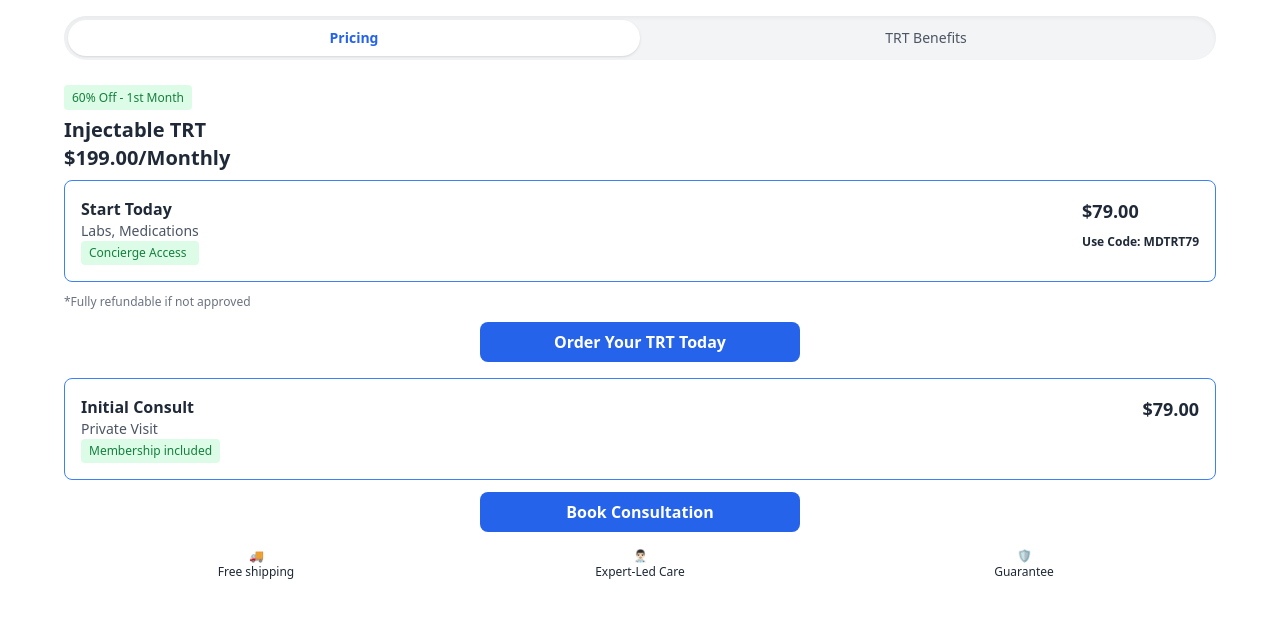
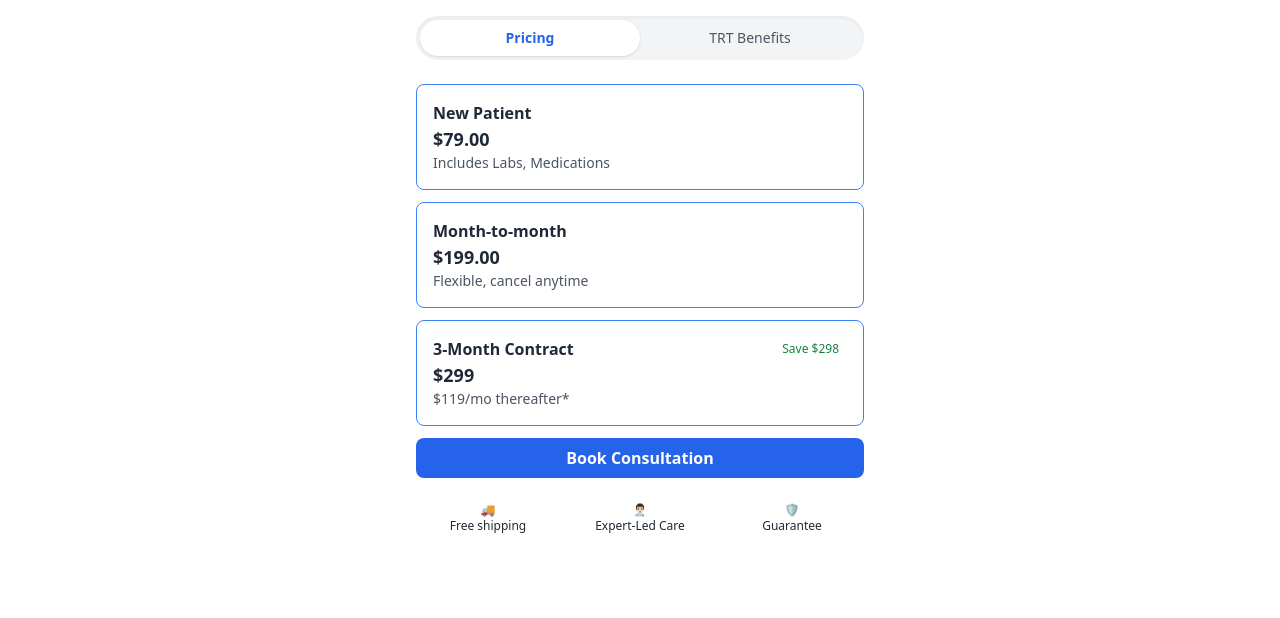
Before and after one commit to RVA2025/trt-landing, a plain HTML site: page index.html in a window 1280 px wide. Drawn offline with nearby package versions, Linux system fonts and the light colour scheme.

Commit message:
Update index.html

```diff
--- a/index.html
+++ b/index.html
@@ -2,109 +2,96 @@
 <html lang="en">
 <head>
   <meta charset="UTF-8" />
-  <meta name="viewport" content="width=device-width, initial-scale=1.0"/>
+  <meta name="viewport" content="width=device-width, initial-scale=1.0, maximum-scale=1.0, user-scalable=no"/>
   <title>TRT Info</title>
 
-  <!-- Preload Tailwind & Fonts -->
-  <link rel="preconnect" href="https://cdn.tailwindcss.com" crossorigin>
-  <link rel="preload" as="script" href="https://cdn.tailwindcss.com">
-  <link rel="preconnect" href="https://fonts.googleapis.com" crossorigin>
-  <link rel="preconnect" href="https://fonts.gstatic.com" crossorigin>
-
+  <!-- Tailwind -->
   <script src="https://cdn.tailwindcss.com"></script>
 
   <style>
-    html { font-size: 16px; }
-    body { font-family: system-ui, sans-serif; }
-    .tab-content {
-      display: none;
-      opacity: 0;
-      transform: scale(0.97);
-      transition: opacity 0.4s ease, transform 0.4s ease;
-    }
-    .tab-active {
-      display: block;
-      opacity: 1;
-      transform: scale(1);
-    }
-    .toggle-btn {
-      transition: all 0.3s ease-in-out;
-    }
-    .marker {
-      transform: translate(-50%, -50%);
-    }
-    .popup {
-      display: none;
-    }
+    body { font-family: system-ui, sans-serif; margin:0; padding:0; overflow-x:hidden; }
+    .tab-content { display:none; opacity:0; transform:scale(0.97); transition:opacity 0.4s ease, transform 0.4s ease; }
+    .tab-active { display:block; opacity:1; transform:scale(1); }
+    .toggle-btn { transition:all 0.3s ease-in-out; }
+    .marker { transform:translate(-50%, -50%); }
+    .popup { display:none; }
   </style>
 </head>
 
-<body class="bg-white text-gray-800 font-sans min-h-screen p-4">
-<main class="max-w-[90vw] mx-auto">
+<body class="bg-white text-gray-800 min-h-screen p-4 overflow-x-hidden">
+<main class="w-full max-w-md mx-auto">
 
-  <!-- Segmented Toggle Buttons -->
-  <div class="bg-gray-100 rounded-full flex p-[0.25em] mb-[1.5em] w-full shadow-inner">
-    <button id="btnPricing" class="toggle-btn flex-1 text-sm font-medium py-2 rounded-full text-center bg-white text-blue-600 font-semibold shadow">Pricing</button>
-    <button id="btnAbout" class="toggle-btn flex-1 text-sm font-medium py-2 rounded-full text-center text-gray-600">TRT Benefits</button>
+  <!-- Segmented Toggle -->
+  <div class="bg-gray-100 rounded-full flex p-1 mb-6 shadow-inner">
+    <button id="btnPricing" class="toggle-btn flex-1 text-xs sm:text-sm py-2 rounded-full bg-white text-blue-600 font-semibold shadow">Pricing</button>
+    <button id="btnAbout" class="toggle-btn flex-1 text-xs sm:text-sm py-2 rounded-full text-gray-600">TRT Benefits</button>
   </div>
 
-  <!-- Pricing Section (Pre-selected) -->
+  <!-- Pricing Section -->
   <section id="pricingContent" class="tab-content tab-active">
-    <span class="text-xs bg-green-100 text-green-700 px-2 py-1 rounded">60% Off - 1st Month</span>
-    <h1 class="text-xl font-bold my-2">Injectable TRT<br> $199.00/Monthly</h1>
+    <div class="border border-blue-500 rounded-lg p-4 mb-3">
+      <div class="flex justify-between">
+        <div>
+          <p class="font-bold">New Patient</p>
+	      <p class="text-lg font-bold text-left">$79.00</p>
+          <p class="text-sm text-gray-600">Includes Labs, Medications</p>
+        </div>
 
-    <div class="border border-blue-500 rounded-lg p-4 mb-3">
-      <div class="flex justify-between items-start">
-        <div>
-          <p class="font-bold">Start Today</p>
-          <p class="text-sm text-gray-600">Labs, Medications</p>
-          <p class="text-xs bg-green-100 text-green-700 px-2 py-1 rounded">Concierge Access</p>
-        </div>
-        <p class="text-lg font-bold">$79.00<br><span class="text-xs">Use Code: MDTRT79</span></p>
       </div>
     </div>
 
-    <p class="text-xs text-gray-500 mb-3">*Fully refundable if not approved</p>
-    <a href="https://www.express-medicalcare.com/product-page/start-testosterone-evaluation" target="_blank" class="block w-full max-w-xs text-center mx-auto bg-blue-600 text-white font-bold py-2 rounded-lg mb-4">Order Your TRT Today</a>
 
     <div class="border border-blue-500 rounded-lg p-4 mb-3">
-      <div class="flex justify-between items-start">
+      <div class="flex justify-between">
         <div>
-          <p class="font-bold">Initial Consult</p>
-          <p class="text-sm text-gray-600">Private Visit</p>
-          <p class="text-xs bg-green-100 text-green-700 px-2 py-1 rounded">Membership included</p>
+          <p class="font-bold">Month-to-month</p>
+          <p class="text-lg font-bold text-left">$199.00</p>
+          <p class="text-sm text-gray-600">Flexible, cancel anytime</p>
+
         </div>
-        <p class="text-lg font-bold">$79.00</p>
+
       </div>
     </div>
 
-    <a href="https://calendly.com/express-medicalcare-trt-evaluation/30min?hide_event_type_details=1&hide_gdpr_banner=1" target="_blank" class="block w-full max-w-xs text-center mx-auto bg-blue-600 text-white font-bold py-2 rounded-lg mb-4">Book Consultation</a>
+     <div class="border border-blue-500 rounded-lg p-4 mb-3">
+      <div class="flex justify-between">
+        <div>
+          <p class="font-bold">3-Month Contract</p>
+          <p class="text-lg font-bold text-left">$299</p>
+    	  <p class="text-sm text-gray-600">$119/mo thereafter*</p>
 
-    <div class="flex justify-between text-xs text-center">
-      <div class="flex-1">🚚<br>Free shipping</div>
-      <div class="flex-1">👨🏻‍⚕️<br>Expert-Led Care</div>
-      <div class="flex-1">🛡️<br>Guarantee</div>
+        </div>
+        <p class="text-xs bg-green-25 text-green-700 px-2 py-1 rounded">Save $298 </p>
+      </div>
+    </div>
+    <a href="https://calendly.com/express-medicalcare-trt-evaluation/30min?hide_event_type_details=1&hide_gdpr_banner=1" target="_blank" class="block w-full text-center bg-blue-600 text-white font-bold py-2 rounded-lg mb-6">Book Consultation</a>
+
+    <div class="grid grid-cols-3 gap-2 text-xs text-center">
+      <div>🚚<br>Free shipping</div>
+      <div>👨🏻‍⚕️<br>Expert-Led Care</div>
+      <div>🛡️<br>Guarantee</div>
     </div>
   </section>
 
-  <!-- About TRT Section -->
+  <!-- TRT Benefits Section -->
   <section id="aboutContent" class="tab-content">
-    <div class="relative w-full mb-[1.5em]">
-      <img src="https://static.wixstatic.com/media/ddaa0c_5573a9ba37164c93b8d0039c5aec01db~mv2.webp" alt="TRT Diagram" class="w-full rounded-xl shadow-lg"/>
+    <div class="relative w-full mb-6">
+      <img src="https://static.wixstatic.com/media/ddaa0c_5573a9ba37164c93b8d0039c5aec01db~mv2.webp" alt="TRT Diagram" class="w-full h-auto rounded-xl shadow-lg"/>
 
       <div id="markerContainer">
-        <div data-id="1" class="marker absolute w-[1.5em] h-[1.5em] rounded-full bg-red-600 text-white flex items-center justify-center text-sm font-bold cursor-pointer top-[2%] left-[55%]">1</div>
-        <div data-id="2" class="marker absolute w-[1.5em] h-[1.5em] rounded-full bg-red-600 text-white flex items-center justify-center text-sm font-bold cursor-pointer top-[62%] left-[48%]">2</div>
-        <div data-id="3" class="marker absolute w-[1.5em] h-[1.5em] rounded-full bg-red-600 text-white flex items-center justify-center text-sm font-bold cursor-pointer top-[30%] left-[22%]">3</div>
-        <div data-id="4" class="marker absolute w-[1.5em] h-[1.5em] rounded-full bg-red-600 text-white flex items-center justify-center text-sm font-bold cursor-pointer top-[39%] left-[43%]">4</div>
-        <div data-id="5" class="marker absolute w-[1.5em] h-[1.5em] rounded-full bg-red-600 text-white flex items-center justify-center text-sm font-bold cursor-pointer top-[72%] left-[65%]">5</div>
-        <div data-id="6" class="marker absolute w-[1.5em] h-[1.5em] rounded-full bg-red-600 text-white flex items-center justify-center text-sm font-bold cursor-pointer top-[15%] left-[42%]">6</div>
-        <div data-id="7" class="marker absolute w-[1.5em] h-[1.5em] rounded-full bg-red-600 text-white flex items-center justify-center text-sm font-bold cursor-pointer top-[30%] left-[54%]">7</div>
-        <div data-id="8" class="marker absolute w-[1.5em] h-[1.5em] rounded-full bg-red-600 text-white flex items-center justify-center text-sm font-bold cursor-pointer top-[48%] left-[43%]">8</div>
-        <div data-id="9" class="marker absolute w-[1.5em] h-[1.5em] rounded-full bg-red-600 text-white flex items-center justify-center text-sm font-bold cursor-pointer top-[55%] left-[48%]">9</div>
+        <!-- simplified sizes for markers -->
+        <div data-id="1" class="marker absolute w-6 h-6 rounded-full bg-red-600 text-white flex items-center justify-center text-xs font-bold cursor-pointer top-[2%] left-[55%]">1</div>
+        <div data-id="2" class="marker absolute w-6 h-6 rounded-full bg-red-600 text-white flex items-center justify-center text-xs font-bold cursor-pointer top-[62%] left-[48%]">2</div>
+        <div data-id="3" class="marker absolute w-6 h-6 rounded-full bg-red-600 text-white flex items-center justify-center text-xs font-bold cursor-pointer top-[30%] left-[22%]">3</div>
+        <div data-id="4" class="marker absolute w-6 h-6 rounded-full bg-red-600 text-white flex items-center justify-center text-xs font-bold cursor-pointer top-[39%] left-[43%]">4</div>
+        <div data-id="5" class="marker absolute w-6 h-6 rounded-full bg-red-600 text-white flex items-center justify-center text-xs font-bold cursor-pointer top-[72%] left-[65%]">5</div>
+        <div data-id="6" class="marker absolute w-6 h-6 rounded-full bg-red-600 text-white flex items-center justify-center text-xs font-bold cursor-pointer top-[15%] left-[42%]">6</div>
+        <div data-id="7" class="marker absolute w-6 h-6 rounded-full bg-red-600 text-white flex items-center justify-center text-xs font-bold cursor-pointer top-[30%] left-[54%]">7</div>
+        <div data-id="8" class="marker absolute w-6 h-6 rounded-full bg-red-600 text-white flex items-center justify-center text-xs font-bold cursor-pointer top-[48%] left-[43%]">8</div>
+        <div data-id="9" class="marker absolute w-6 h-6 rounded-full bg-red-600 text-white flex items-center justify-center text-xs font-bold cursor-pointer top-[55%] left-[48%]">9</div>
       </div>
 
-      <div id="popupBox" class="popup absolute left-1/2 bottom-0 -translate-x-1/2 translate-y-full bg-white border border-[#0084C1] text-sm text-gray-800 rounded-lg shadow-xl p-3 w-[95%] max-w-[24em] z-50"></div>
+      <div id="popupBox" class="popup absolute left-1/2 bottom-0 -translate-x-1/2 translate-y-full bg-white border border-blue-500 text-sm text-gray-800 rounded-lg shadow-xl p-3 w-[95%] max-w-sm z-50"></div>
     </div>
   </section>
 </main>
@@ -116,63 +103,54 @@
   const pricingContent = document.getElementById("pricingContent");
 
   function activateTab(activeBtn, inactiveBtn, activeContent, inactiveContent) {
-    activeBtn.classList.add("bg-white", "text-blue-600", "font-semibold", "shadow");
-    inactiveBtn.classList.remove("bg-white", "text-blue-600", "font-semibold", "shadow");
-
+    activeBtn.classList.add("bg-white","text-blue-600","font-semibold","shadow");
+    inactiveBtn.classList.remove("bg-white","text-blue-600","font-semibold","shadow");
     inactiveContent.classList.remove("tab-active");
-    setTimeout(() => {
-      activeContent.classList.add("tab-active");
-    }, 50);
+    setTimeout(()=>{ activeContent.classList.add("tab-active"); },50);
   }
-
-  // Set Pricing as the default tab
   activateTab(btnPricing, btnAbout, pricingContent, aboutContent);
 
-  btnAbout.addEventListener("click", () => activateTab(btnAbout, btnPricing, aboutContent, pricingContent));
-  btnPricing.addEventListener("click", () => activateTab(btnPricing, btnAbout, pricingContent, aboutContent));
+  btnAbout.addEventListener("click",()=>activateTab(btnAbout,btnPricing,aboutContent,pricingContent));
+  btnPricing.addEventListener("click",()=>activateTab(btnPricing,btnAbout,pricingContent,aboutContent));
 
-  // Marker logic
   const markers = document.querySelectorAll('.marker');
   const popupBox = document.getElementById('popupBox');
   const descriptions = {
-    1: 'Sharper cognitive function, enhanced mood, energy and well-being',
-    2: 'Enhanced libido and erectile function',
-    3: 'Increased lean muscle mass',
-    4: 'Improved liver function and reduced inflammation',
-    5: 'Improved bone strength',
-    6: 'Enhanced arterial elasticity and wall thickness',
-    7: 'Improved blood pressure',
-    8: 'Reduced fat mass, improved lipids and BP',
-    9: 'Improved insulin sensitivity & resistance',
+    1:'Sharper cognitive function, enhanced mood, energy and well-being',
+    2:'Enhanced libido and erectile function',
+    3:'Increased lean muscle mass',
+    4:'Improved liver function and reduced inflammation',
+    5:'Improved bone strength',
+    6:'Enhanced arterial elasticity and wall thickness',
+    7:'Improved blood pressure',
+    8:'Reduced fat mass, improved lipids and BP',
+    9:'Improved insulin sensitivity & resistance',
   };
+  let current=0, cycleInterval, pauseTimeout;
 
-  let current = 0;
-  let cycleInterval;
-  let pauseTimeout;
-
-  markers.forEach(marker => {
-    marker.addEventListener('click', () => {
-      const id = marker.getAttribute('data-id');
+  markers.forEach(marker=>{
+    marker.addEventListener('click',()=>{
+      const id=marker.getAttribute('data-id');
       highlightMarker(id);
       clearInterval(cycleInterval);
       clearTimeout(pauseTimeout);
-      pauseTimeout = setTimeout(startCycle, 4000);
+      pauseTimeout=setTimeout(startCycle,4000);
     });
   });
 
-  function highlightMarker(id) {
-    markers.forEach(m => m.classList.remove('ring', 'ring-blue-400'));
-    const marker = document.querySelector(`[data-id="${id}"]`);
-    if (marker) marker.classList.add('ring', 'ring-blue-400');
-    popupBox.innerText = descriptions[id];
-    popupBox.style.display = "block";
+  function highlightMarker(id){
+    markers.forEach(m=>m.classList.remove('ring','ring-blue-400'));
+    const marker=document.querySelector(`[data-id="${id}"]`);
+    if(marker) marker.classList.add('ring','ring-blue-400');
+    popupBox.innerText=descriptions[id];
+    popupBox.style.display="block";
   }
 
-  function startCycle() {
-    cycleInterval = setInterval(() => {
-      current = (current % markers.length) + 1;
+  function startCycle(){
+    cycleInterval=setInterval(()=>{
+      current=(current%markers.length)+1;
       highlightMarker(current);
-    }, 3000);
+    },3000);
   }
 
   highlightMarker(1);
```
